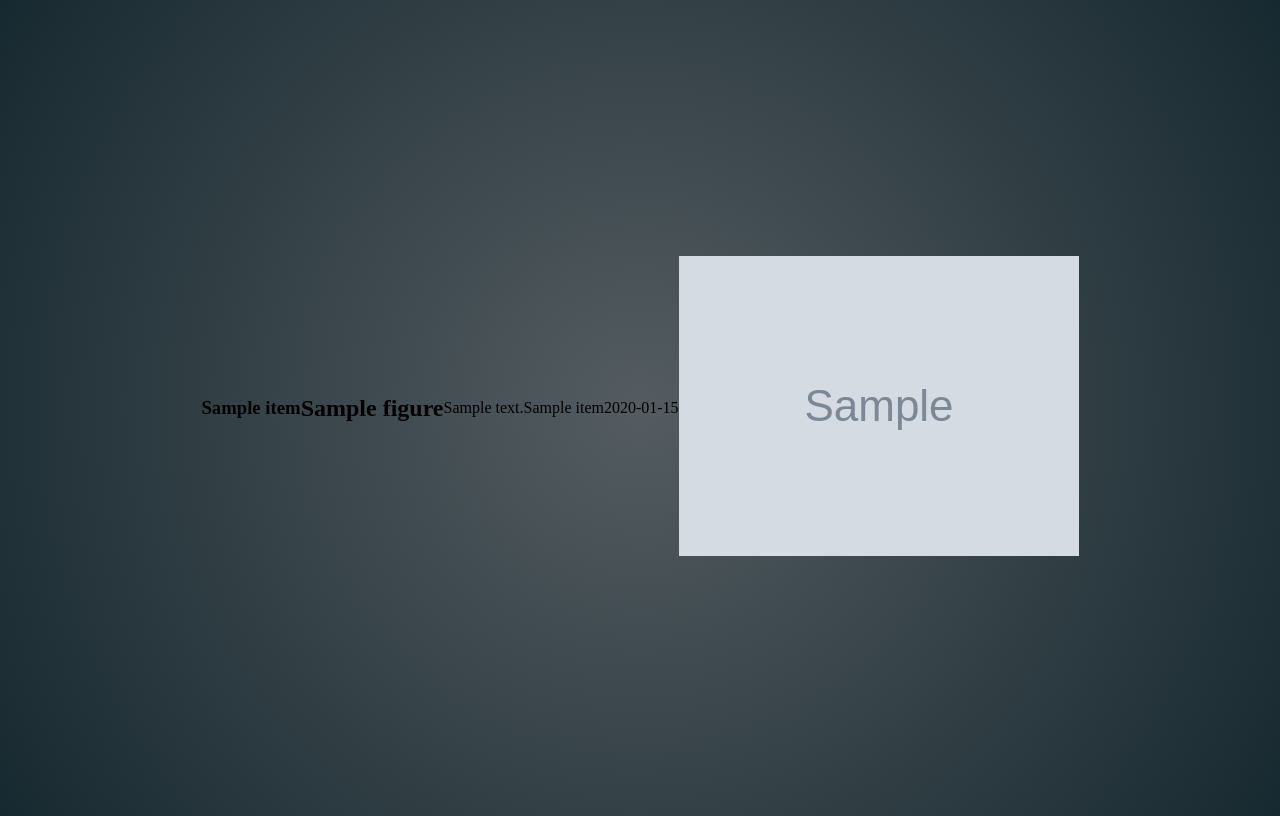
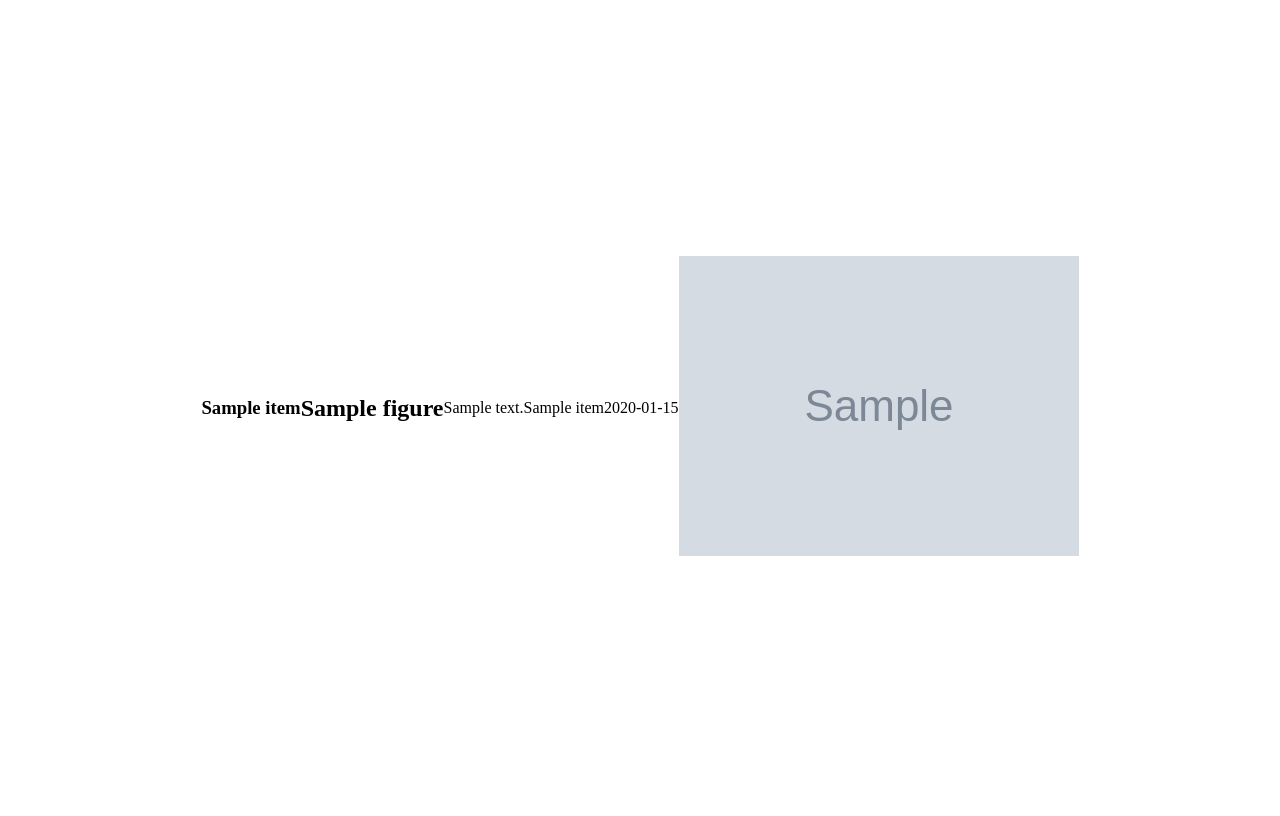
Before and after one commit to ibutanol/Fullstack-Project-Tonidex-v-0.1, a Flask app: page /tonie/1 in a window 1280 px wide. Run offline with Flask 3, Linux system fonts and the light colour scheme; grey boxes marked "Sample" are stand-in pictures; a database or web service that is not in the repository returns one stand-in record (values such as "Sample title"); data that the repository does not hold is empty.

Commit message:
changed value background, switched the classes:title,figure

```diff
--- a/static/style.css
+++ b/static/style.css
@@ -4,8 +4,7 @@ body {
   justify-content: center;
   align-items: center;
   align-content: center;
-  background: rgb(84,92,97);
-  background: radial-gradient(circle, rgba(84,92,97,1) 0%, rgba(23,41,48,1) 100%);
+  background: rgb(255, 255, 255);
   flex-wrap: wrap;
   overflow-x: hidden;
 }
--- a/templates/Tonies.html
+++ b/templates/Tonies.html
@@ -9,10 +9,12 @@
 </head>
 <body>
     {% for i in Jsondic%}
-        <div class="card3d">
+        <div class="container">
             <div class="title"><h3>{{i["title"]}}</h3></div>
             <div class="figure"><p>{{i["figure"]}}</p></div>
-            <div class="image"><img src="{{i.image}}"></div>
+            <div class="card3d">
+                <div class="image"><img src="{{i.image}}"></div>
+            </div>
         </div>
         <div class="card3d"><img src="https://nelsoncodepen.s3.eu-west-2.amazonaws.com/thb-250-plains.png" alt="Plains" width="180"></div>
         <div class="card3d"><img src="https://nelsoncodepen.s3.eu-west-2.amazonaws.com/thb-251-island.png" alt="Island" width="180"></div>
```
